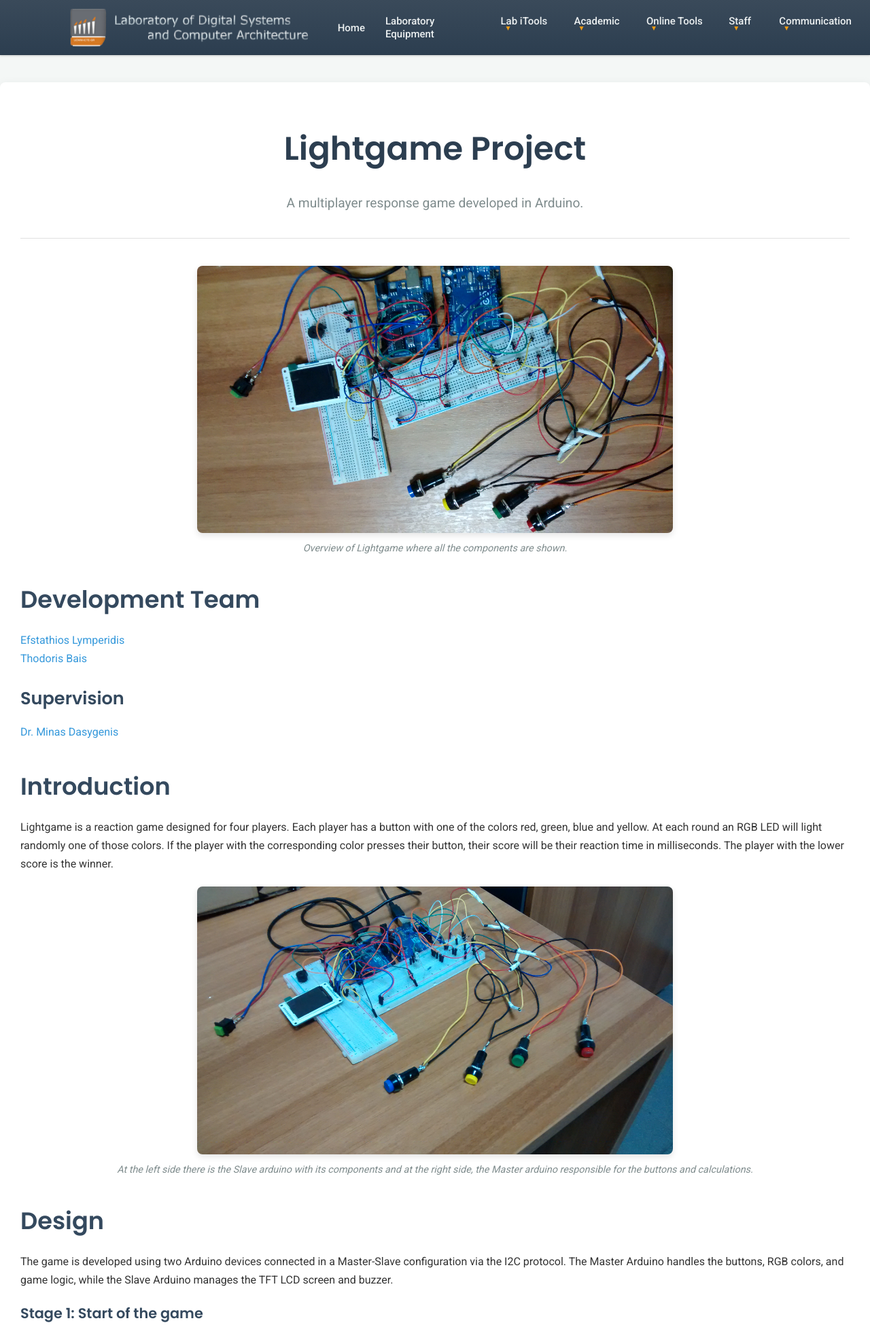
After one commit to umerhere23/Laboratory-of-Digital-Systems, a PHP site: page /lightgame.php in a window 1280 px wide. The commit adds this page. Shown: the top 1949 px of the page at 68% size. Run offline with PHP 8.4, Linux system fonts and the light colour scheme.

Commit message:
projects

```diff
--- /dev/null
+++ b/assets/css/lightgame.css
@@ -0,0 +1,135 @@
+/* General Styling for Project Detail Page */
+body {
+    background-color: #f4f7f6;
+    color: #333;
+}
+
+.project-detail-container {
+     margin: 40px auto;
+    padding: 30px;
+    background-color: #fff;
+    border-radius: 8px;
+    box-shadow: 0 4px 15px rgba(0,0,0,0.08);
+}
+
+.project-detail-header {
+    text-align: center;
+    margin-bottom: 40px;
+    padding-bottom: 20px;
+    border-bottom: 1px solid #e0e0e0;
+}
+
+.project-detail-header h1 {
+    font-size: 3rem;
+    color: #2c3e50;
+}
+
+.project-detail-header p {
+    font-size: 1.2rem;
+    color: #7f8c8d;
+}
+
+.project-section {
+    margin-bottom: 40px;
+}
+
+.project-section h2 {
+    font-size: 2.2rem;
+    color: #34495e;
+    margin-bottom: 20px;
+}
+
+.project-section h3 {
+    font-size: 1.6rem;
+    color: #34495e;
+    margin-bottom: 15px;
+}
+
+.project-section h4 {
+    font-size: 1.3rem;
+    color: #34495e;
+    margin: 20px 0 10px;
+}
+
+.project-section p {
+    line-height: 1.7;
+    margin-bottom: 15px;
+}
+
+.project-figure {
+    margin: 20px 0;
+    text-align: center;
+}
+
+.project-figure img {
+    max-width: 100%;
+    height: auto;
+    border-radius: 8px;
+    box-shadow: 0 4px 10px rgba(0,0,0,0.1);
+}
+
+.project-figure figcaption {
+    margin-top: 10px;
+    font-size: 0.9rem;
+    color: #7f8c8d;
+    font-style: italic;
+}
+
+.video-wrapper {
+    position: relative;
+    padding-bottom: 56.25%; /* 16:9 */
+    height: 0;
+    overflow: hidden;
+    max-width: 100%;
+    background: #000;
+    border-radius: 8px;
+}
+
+.video-wrapper iframe {
+    position: absolute;
+    top: 0;
+    left: 0;
+    width: 100%;
+    height: 100%;
+}
+
+.code-links {
+    display: flex;
+    justify-content: space-around;
+    gap: 20px;
+    text-align: center;
+}
+
+.bom-table {
+    width: 100%;
+    border-collapse: collapse;
+    margin-top: 20px;
+}
+
+.bom-table th, .bom-table td {
+    border: 1px solid #ddd;
+    padding: 12px;
+    text-align: left;
+}
+
+.bom-table thead {
+    background-color: #34495e;
+    color: #fff;
+}
+
+.bom-table tbody tr:nth-child(even) {
+    background-color: #f2f2f2;
+}
+
+.bom-table tfoot {
+    font-weight: bold;
+    background-color: #ecf0f1;
+}
+
+.team-section a {
+    color: #3498db;
+    text-decoration: none;
+}
+.team-section a:hover {
+    text-decoration: underline;
+}
--- a/header.php
+++ b/header.php
@@ -50,6 +50,12 @@
         <link rel="stylesheet" href="<?php echo $base_path; ?>assets/css/polls.css">
     <?php } elseif (strpos($request_uri, 'documents.php') !== false) { ?>
         <link rel="stylesheet" href="<?php echo $base_path; ?>assets/css/documents.css">
+    <?php } elseif (strpos($request_uri, 'projects.php') !== false) { ?>
+        <link rel="stylesheet" href="<?php echo $base_path; ?>assets/css/projects.css">
+    <?php } elseif (strpos($request_uri, 'lightgame.php') !== false) { ?>
+        <link rel="stylesheet" href="<?php echo $base_path; ?>assets/css/lightgame.css">
+    <?php } elseif (strpos($request_uri, 'uowm_masacre.php') !== false) { ?>
+        <link rel="stylesheet" href="<?php echo $base_path; ?>assets/css/uowm_masacre.css">
     <?php } ?>
 </head>
 <body>
@@ -91,7 +97,7 @@
                             <li><a href="lessons.php" ><span>Courses</span></a></li>
                             <li><a href="thesis.php" ><span>Diploma Thesis</span></a></li>
                             <li><a href="documents.php"><span>Document produced by laboratory students (mostly in greek)</span></a></li>
-                            <li><a href="/projects.php"><span>Indicative Projects with detailed description</span></a></li>
+                            <li><a href="projects.php"><span>Indicative Projects with detailed description</span></a></li>
                             <li><a href="/labachievement.php"><span>Laboratory Achievements</span></a></li>
                         </ul>
                     </li>
--- /dev/null
+++ b/lightgame.php
@@ -0,0 +1,147 @@
+<?php include('header.php'); ?>
+
+<div class="project-detail-container">
+    <div class="project-detail-header">
+        <h1>Lightgame Project</h1>
+        <p>A multiplayer response game developed in Arduino.</p>
+    </div>
+
+    <section class="project-section">
+        <figure class="project-figure">
+            <img src="./assets/Images/lightgame_3.jpg" alt="Lightgame overview" width="700">
+            <figcaption>Overview of Lightgame where all the components are shown.</figcaption>
+        </figure>
+    </section>
+
+    <section class="project-section team-section">
+        <h2>Development Team</h2>
+        <p>
+            <a href="https://www.linkedin.com/profile/view?id=285066107">Efstathios Lymperidis</a><br>
+            <a href="https://www.linkedin.com/profile/view?id=243598472">Thodoris Bais</a>
+        </p>
+        <h3>Supervision</h3>
+        <p><a href="https://arch.ece.uowm.gr/mdasyg/index.php">Dr. Minas Dasygenis</a></p>
+    </section>
+
+    <section class="project-section">
+        <h2>Introduction</h2>
+        <p>Lightgame is a reaction game designed for four players. Each player has a button with one of the colors red, green, blue and yellow. At each round an RGB LED will light randomly one of those colors. If the player with the corresponding color presses their button, their score will be their reaction time in milliseconds. The player with the lower score is the winner.</p>
+        <figure class="project-figure">
+            <img src="./assets/Images/lightgame_1.jpg" alt="The Lightgame setup" width="700">
+            <figcaption>At the left side there is the Slave arduino with its components and at the right side, the Master arduino responsible for the buttons and calculations.</figcaption>
+        </figure>
+    </section>
+
+    <section class="project-section">
+        <h2>Design</h2>
+        <p>The game is developed using two Arduino devices connected in a Master-Slave configuration via the I2C protocol. The Master Arduino handles the buttons, RGB colors, and game logic, while the Slave Arduino manages the TFT LCD screen and buzzer.</p>
+
+        <h4>Stage 1: Start of the game</h4>
+        <p>The Master Arduino initializes scores, ensures the RGB LED is off, and commands the Slave to display a starting message and play an intro tune.</p>
+
+        <h4>Stage 2: The turns</h4>
+        <p>The Master commands the Slave to signal a new round, selects a random color, starts a timer, and enables the player buttons. An interrupt is used to calculate the reaction time and update the score when a button is pressed.</p>
+
+        <figure class="project-figure">
+            <img src="./assets/Images/lightgame_5.jpg" alt="Lightgame's display system" width="700">
+            <figcaption>A closer look at the screen and buzzer on the left and the RGB LED on the right.</figcaption>
+        </figure>
+
+        <h4>Stage 3: Game over</h4>
+        <p>Once the turns are complete, the Master commands the Slave to display the final scores and play a game over sound. The game can then be reset.</p>
+    </section>
+
+    <section class="project-section video-section">
+        <h2>Demonstration Video</h2>
+        <div class="video-wrapper">
+            <iframe src="https://www.youtube.com/embed/ofEW3TbrWUU" frameborder="0" allowfullscreen></iframe>
+        </div>
+    </section>
+
+    <section class="project-section code-section">
+        <h2>Arduino Source Code</h2>
+        <p>The source code is freely distributed under the Apache 2 license.</p>
+        <div class="code-links">
+            <div>
+                <h4>Master Arduino Code</h4>
+                <a href="https://codebender.cc/sketch:22657" class="btn-code">Codebender</a>
+                <a href="projects/lightgame2014/repository/Lightgame-Master-Arduino.zip" class="btn-code">Local Mirror</a>
+            </div>
+            <div>
+                <h4>Slave Arduino Code</h4>
+                <a href="https://codebender.cc/sketch:35798" class="btn-code">Codebender</a>
+                <a href="projects/lightgame2014/repository/Lightgame-Slave-Arduino.zip" class="btn-code">Local Mirror</a>
+            </div>
+        </div>
+    </section>
+
+    <section class="project-section">
+        <h2>Lightgame Schematic</h2>
+        <figure class="project-figure">
+            <a href="./assets/Images/lightgame_schematic.jpg">
+                <img src="./assets/Images/lightgame_schematic.jpg" alt="Lightgame schematic" width="700">
+            </a>
+            <figcaption><a href="projects/lightgame2014/repository/lightgame_schematic.zip">Download detailed Schematic.</a></figcaption>
+        </figure>
+    </section>
+
+    <section class="project-section">
+        <h2>Bill of Materials</h2>
+        <table class="bom-table">
+            <thead>
+                <tr>
+                    <th>Component</th>
+                    <th>Quantity</th>
+                    <th>Unit Cost</th>
+                    <th>Cost</th>
+                </tr>
+            </thead>
+            <tbody>
+                <tr><td>Arduino Uno Rev3</td><td>2</td><td>€ 24.60</td><td>€ 49.20</td></tr>
+                <tr><td>Breadboard 830 Tie Point</td><td>2</td><td>€ 5.50</td><td>€ 11.00</td></tr>
+                <tr><td>Arduino TFT LCD Screen</td><td>1</td><td>€ 24.60</td><td>€ 24.60</td></tr>
+                <tr><td>Buzzer 5V</td><td>1</td><td>€ 0.50</td><td>€ 0.50</td></tr>
+                <tr><td>Push Button Monostable Blue</td><td>1</td><td>€ 0.55</td><td>€ 0.55</td></tr>
+                <tr><td>Push Button Monostable Red</td><td>1</td><td>€ 0.55</td><td>€ 0.55</td></tr>
+                <tr><td>Push Button Monostable Green</td><td>1</td><td>€ 0.55</td><td>€ 0.55</td></tr>
+                <tr><td>Push Button Monostable Yellow</td><td>1</td><td>€ 0.55</td><td>€ 0.55</td></tr>
+                <tr><td>Push Button Square 11x13</td><td>1</td><td>€ 0.55</td><td>€ 0.55</td></tr>
+                <tr><td>Led Transparent 5mm RGB</td><td>1</td><td>€ 0.60</td><td>€ 0.60</td></tr>
+                <tr><td>Resistor 1/4W Carbon 5% (330 ohm)</td><td>7</td><td>€ 0.01</td><td>€ 0.10</td></tr>
+                <tr><td>Diode 1N4148</td><td>4</td><td>€ 0.02</td><td>€ 0.08</td></tr>
+                <tr><td>Jumper Wires</td><td>2</td><td>€ 4.29</td><td>€ 4.29</td></tr>
+                <tr><td>Cable USB A to B - 1.8m</td><td>2</td><td>€ 1.50</td><td>€ 3.00</td></tr>
+            </tbody>
+            <tfoot>
+                <tr>
+                    <td colspan="3">Total Cost</td>
+                    <td>€ 96.12</td>
+                </tr>
+            </tfoot>
+        </table>
+    </section>
+
+</div>
+
+<style>
+    .btn-code {
+        display: inline-block;
+        background: #3498db;
+        color: #fff;
+        padding: 10px 20px;
+        text-decoration: none;
+        border-radius: 5px;
+        margin-top: 10px;
+        transition: all 0.3s ease;
+        box-shadow: 0 2px 5px rgba(0,0,0,0.1);
+    }
+
+    .btn-code:hover {
+        background: #2980b9;
+        transform: translateY(-2px);
+        box-shadow: 0 4px 12px rgba(0,0,0,0.2);
+        color: #fff;
+    }
+</style>
+
+<?php include('footer.php'); ?>
```
Also changed, not shown: assets/css/projects.css (added, +93 -0 lines), assets/css/uowm_masacre.css (added, +111 -0 lines), projects.php (added, +57 -0 lines), uowm_masacre.php (added, +90 -0 lines), assets/Images/lightgame_1.jpg (added), assets/Images/lightgame_3.jpg (added), assets/Images/lightgame_5.jpg (added), assets/Images/lightgame_schematic.jpg (added), assets/Images/menu.jpg (added), assets/Images/offline01.jpg (added), assets/Images/offline02.jpg (added), assets/Images/online01.jpg (added), assets/Images/online02.jpg (added), assets/Images/zombies01.jpg (added), 1 more files.
